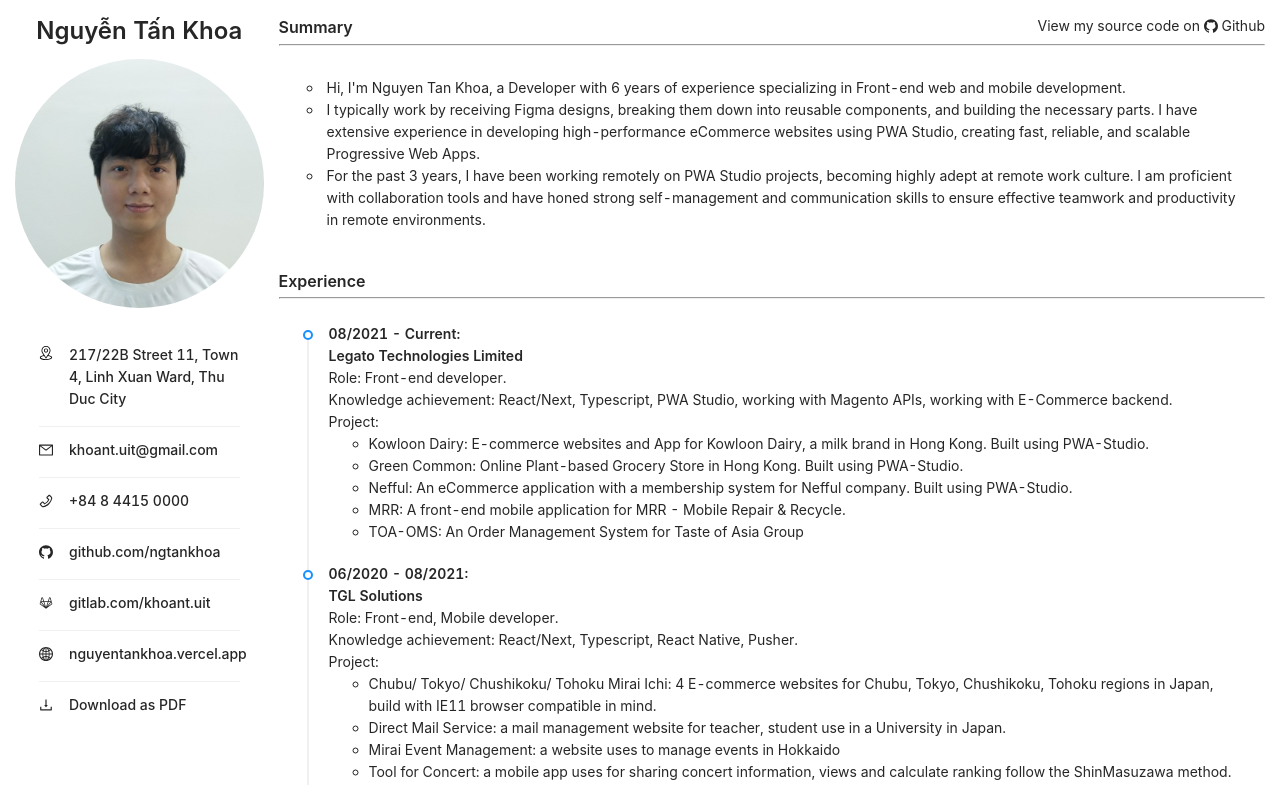
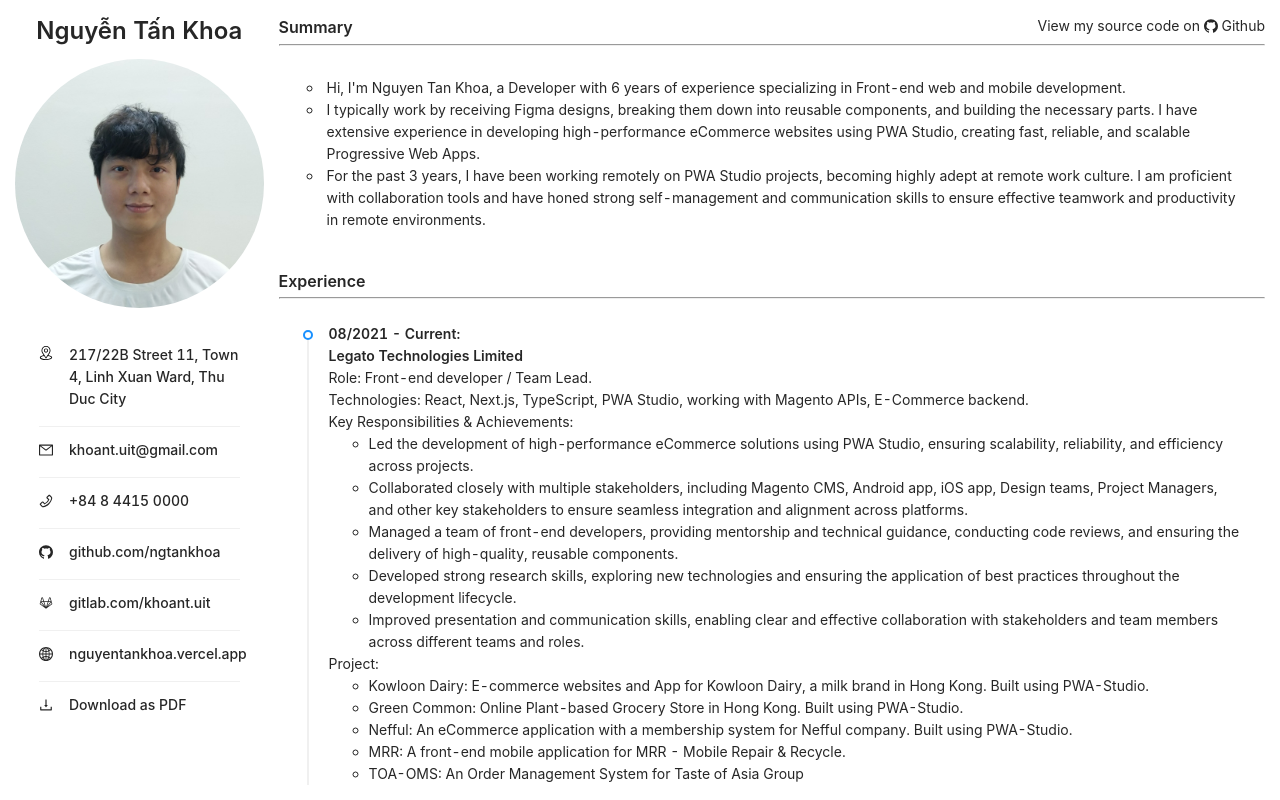
Before and after one commit to ngtankhoa/next-cv, a Next.js app: page / in a window 1280 px wide. Built offline with nearby package versions, Linux system fonts and the light colour scheme.

Commit message:
update experience

```diff
--- a/containers/experience/experience.tsx
+++ b/containers/experience/experience.tsx
@@ -17,11 +17,34 @@
               Legato Technologies Limited
             </Text>
             <br />
-            Role: Front-end developer.
+            Role: Front-end developer / Team Lead.
             <br />
-            Knowledge achievement: React/Next, Typescript, PWA Studio, working with Magento APIs, working with
-            E-Commerce backend.
+            Technologies: React, Next.js, TypeScript, PWA Studio, working with Magento APIs, E-Commerce backend.
             <br />
+            Key Responsibilities & Achievements:
+            <ul>
+              <li>
+                Led the development of high-performance eCommerce solutions using PWA Studio, ensuring scalability,
+                reliability, and efficiency across projects.
+              </li>
+              <li>
+                Collaborated closely with multiple stakeholders, including Magento CMS, Android app, iOS app, Design
+                teams, Project Managers, and other key stakeholders to ensure seamless integration and alignment across
+                platforms.
+              </li>
+              <li>
+                Managed a team of front-end developers, providing mentorship and technical guidance, conducting code
+                reviews, and ensuring the delivery of high-quality, reusable components.
+              </li>
+              <li>
+                Developed strong research skills, exploring new technologies and ensuring the application of best
+                practices throughout the development lifecycle.
+              </li>
+              <li>
+                Improved presentation and communication skills, enabling clear and effective collaboration with
+                stakeholders and team members across different teams and roles.
+              </li>
+            </ul>
             Project:
             <ul>
               <li>
```
